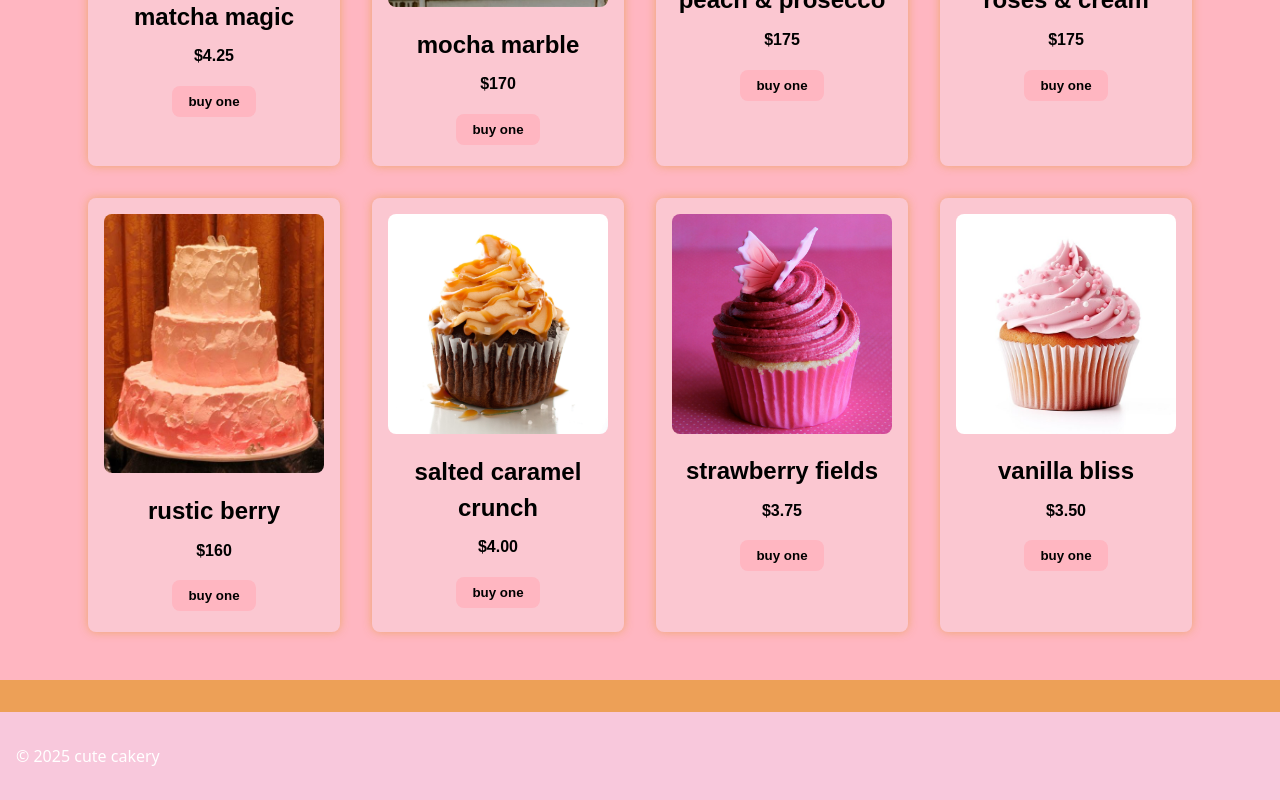
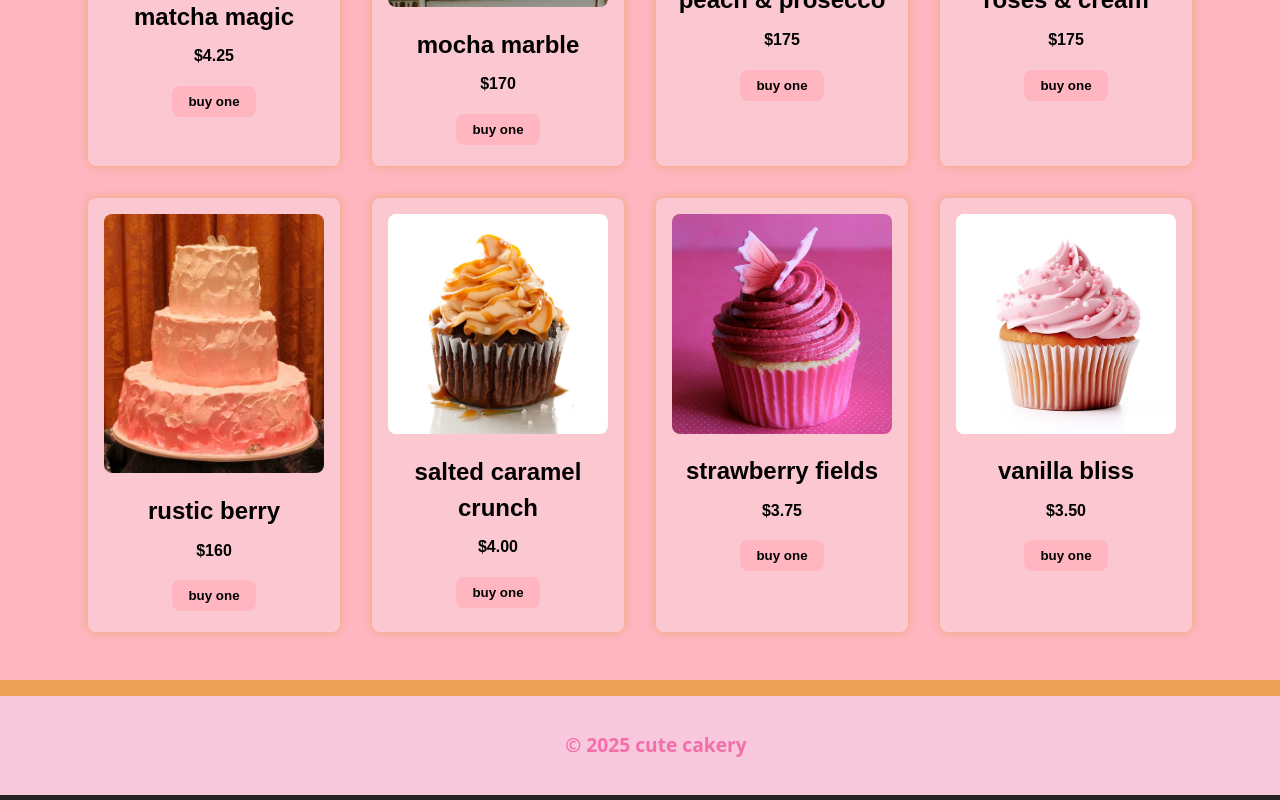
Before and after one commit to owenboy9/cakery, a React (Vite) app in the folder vite-project/: page /products in a window 1280 px wide. Shown: the part 1551-2351 px from the top of the page. Built offline with nearby package versions, Linux system fonts and the light colour scheme.

Commit message:
style footer

```diff
--- a/vite-project/src/components/Footer.jsx
+++ b/vite-project/src/components/Footer.jsx
@@ -1,8 +1,8 @@
 // src/components/Footer.jsx
 function Footer() {
   return (
-    <footer style={{ backgroundColor: '#f8c8dc', padding: '1rem', marginTop: '2rem' }}>
-      <p style={{ color: 'white' }}>© 2025 cute cakery</p>
+    <footer className="footer">
+      <p>© 2025 cute cakery</p>
     </footer>
   );
 }
--- a/vite-project/src/styles/headerAndFooter.css
+++ b/vite-project/src/styles/headerAndFooter.css
@@ -19,7 +19,20 @@
   padding: 0;
 }
 
-footer {
+.footer {
   margin-top: 0;
   width: 100%;
+  display: flex;
+  flex-direction: row;
+  justify-content: center;
+  align-items: center;
+  background-color: #f8c8dc;
+  padding: 1rem;
+  margin-top: 1rem;
 }
+
+.footer > p{
+  color: rgba(240, 19, 122, 0.5);
+  font-weight: bold;
+  font-size: 1.2rem;
+}
--- a/vite-project/src/styles/largeProductCard.css
+++ b/vite-project/src/styles/largeProductCard.css
@@ -75,7 +75,7 @@
   padding: 0.5rem 1rem;
   border-radius: 0.4rem;
   text-align: center;
-  background-color: rgb(187, 100, 60);
+  background-color: rgb(194, 105, 64);
   font-size: 1rem;
   outline: none;
 }
```
